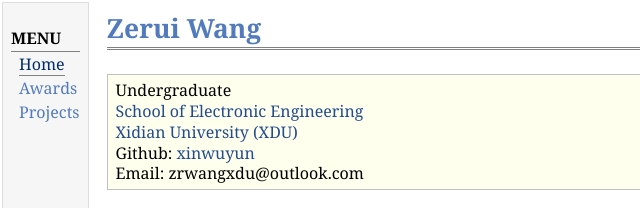
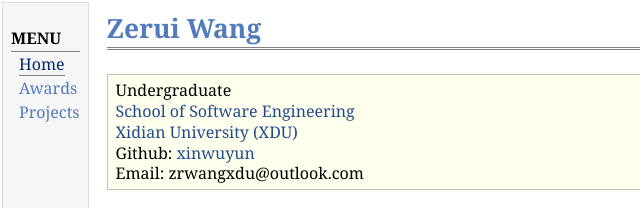
Before and after one commit to wang-zerui/resume, a plain HTML site: page index.html in a window 1280 px wide. Shown: the top 208 px of the page, 0-640 px from the left. Drawn offline with Linux system fonts and the light colour scheme.

Commit message:
fix typo

```diff
--- a/index.html
+++ b/index.html
@@ -22,7 +22,7 @@
 </div>
 <div class="infoblock">
 <div class="blockcontent">
-<p>Undergraduate<br /> <a href="https://see.xidian.edu.cn/">School of Electronic Engineering</a> <br /><a href="https://www.xidian.edu.cn/">Xidian University (XDU)</a><br />
+<p>Undergraduate<br /> <a href="https://cs.xidian.edu.cn/">School of Software Engineering</a> <br /><a href="https://www.xidian.edu.cn/">Xidian University (XDU)</a><br />
 Github: <a href="https://github.com/xinwuyun">xinwuyun</a><br />
 Email: zrwangxdu@outlook.com</p>
 </div></div>
```
Also changed, not shown: 1 other file.
